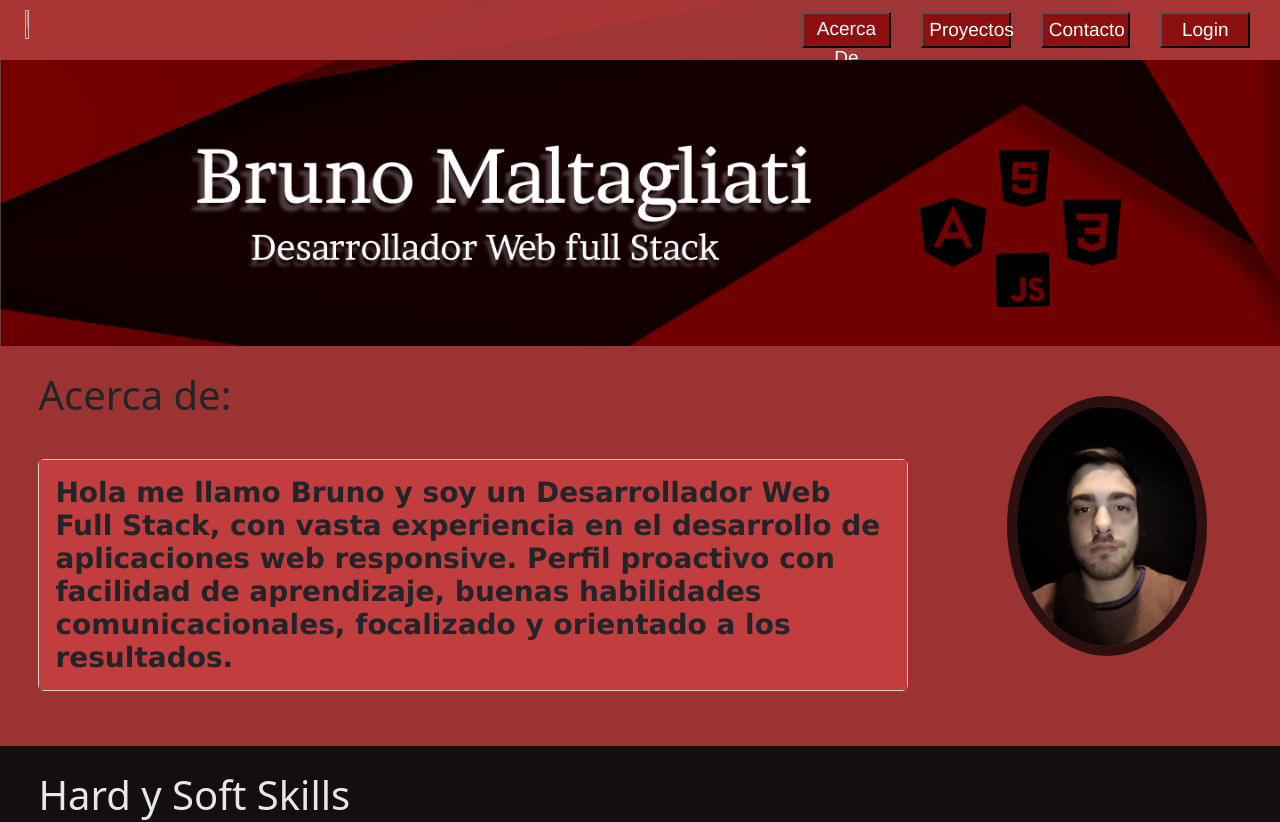
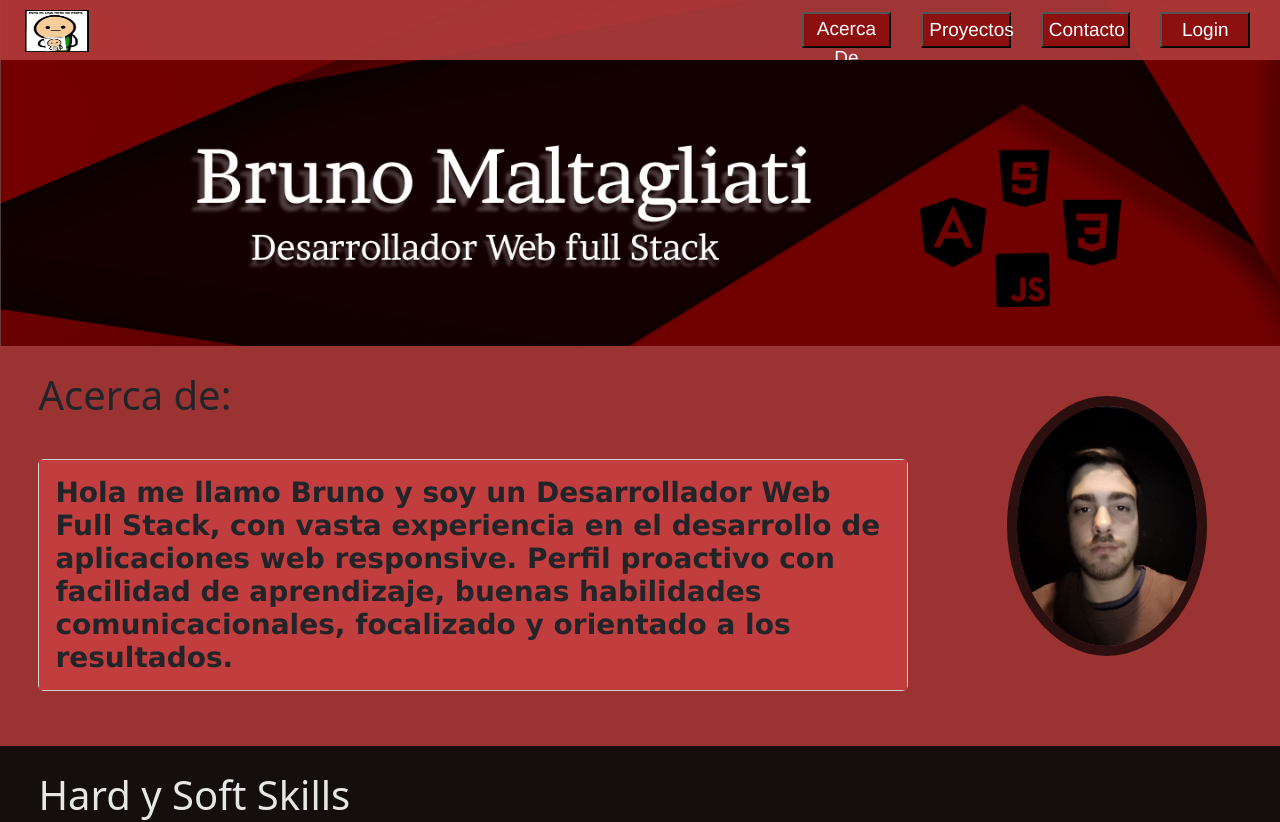
Before and after one commit to BrunoMalta98/PortafolioEstatico, a plain HTML site: page index.html in a window 1280 px wide. Shown: the top 822 px of the page. Drawn offline with nearby package versions, Linux system fonts and the light colour scheme.

Commit message:
casi terminado faltan detalles

```diff
--- a/index.html
+++ b/index.html
@@ -14,7 +14,7 @@
     <nav class="barraSuperior">
 
 
-        <a href="#inicio"><img class="marca" src="./assets/instagram.png"></a>
+        <a href="#inicio"><img class="marca" src="./assets/fotoperfil.jpeg"></a>
         <a href="login.html"><button type="button" class="buttonLogin">Login</button></a>
         <a href="#contactoAncla"><button type="button" class="buttonLogin">Contacto</button></a>
         <a href="#proyectosAncla"><button type="button" class="buttonLogin">Proyectos</button></a>
```
